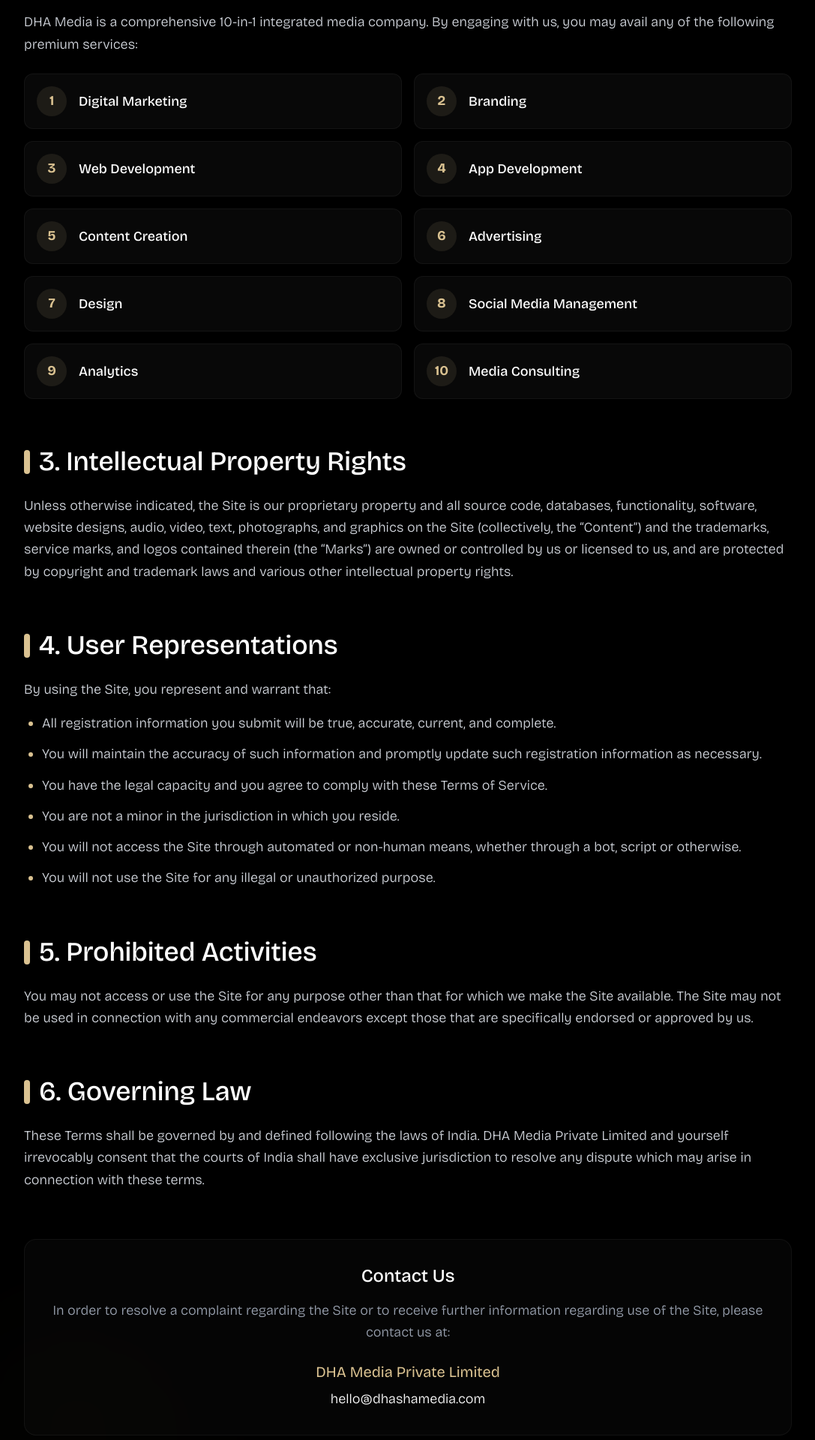
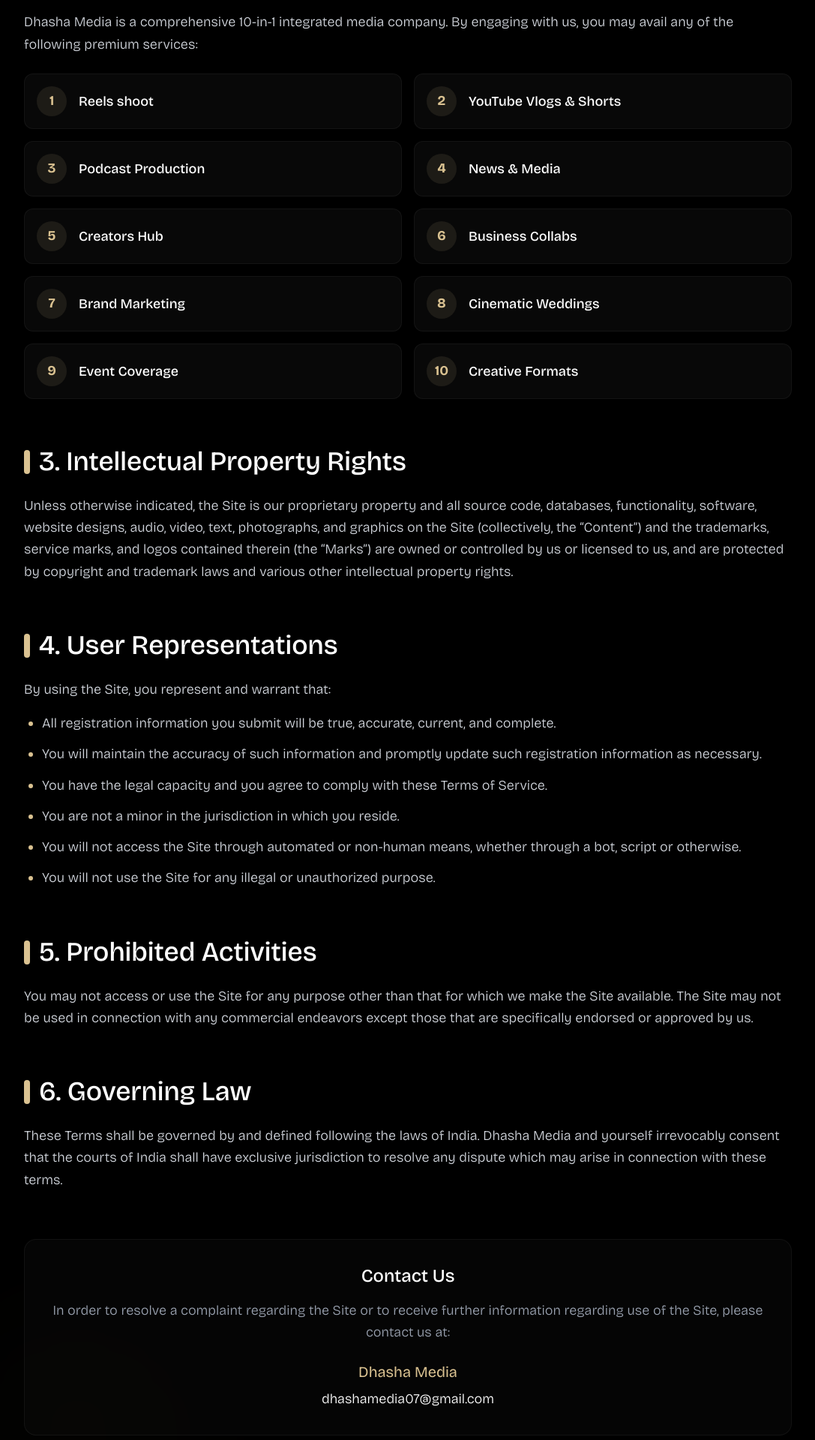
Before and after one commit to ckr-redlinedatavault/redlix-dhasha, a Next.js app: page /terms in a window 1280 px wide. Shown: the part 840-2760 px from the top of the page at 75% size, without its empty margins (96-1183 px from the left). Built offline with nearby package versions, Linux system fonts and the light colour scheme.

Commit message:
Update page.tsx

```diff
--- a/app/terms/page.tsx
+++ b/app/terms/page.tsx
@@ -35,7 +35,7 @@
                         <section className="bg-white/5 p-8 rounded-2xl border border-white/10 backdrop-blur-sm hover:border-[#DAC291]/30 transition-colors duration-500">
                             <h2 className="text-white text-2xl font-bold mb-4">1. Agreement to Terms</h2>
                             <p>
-                                These Terms of Service constitute a legally binding agreement made between you, whether personally or on behalf of an entity (“you”) and <strong className="text-white">DHA Media Private Limited</strong> ("DHA Media", "we", "us", or "our"), concerning your access to and use of the <a href="https://www.dhashamedia.com/" className="text-[#DAC291] hover:underline decoration-[#DAC291]/50 underline-offset-4">https://www.dhashamedia.com/</a> website as well as any other media form, media channel, mobile website or mobile application related, linked, or otherwise connected thereto (collectively, the “Site”).
+                                These Terms of Service constitute a legally binding agreement made between you, whether personally or on behalf of an entity (“you”) and <strong className="text-white">Dhasha Media</strong> ("Dhasha Media", "we", "us", or "our"), concerning your access to and use of the <a href="https://www.dhashamedia.com/" className="text-[#DAC291] hover:underline decoration-[#DAC291]/50 underline-offset-4">https://www.dhashamedia.com/</a> website as well as any other media form, media channel, mobile website or mobile application related, linked, or otherwise connected thereto (collectively, the “Site”).
                             </p>
                             <p className="mt-4">
                                 By accessing the Site, you confirm that you have read, understood, and agreed to be bound by all of these Terms of Service. If you do not agree with all of these terms, then you are expressly prohibited from using the Site and must discontinue use immediately.
@@ -49,21 +49,21 @@
                                 2. Our Services
                             </h2>
                             <p className="mb-6">
-                                DHA Media is a comprehensive 10-in-1 integrated media company. By engaging with us, you may avail any of the following premium services:
+                                Dhasha Media is a comprehensive 10-in-1 integrated media company. By engaging with us, you may avail any of the following premium services:
                             </p>
 
                             <div className="grid grid-cols-1 md:grid-cols-2 gap-4">
                                 {[
-                                    "Digital Marketing",
-                                    "Branding",
-                                    "Web Development",
-                                    "App Development",
-                                    "Content Creation",
-                                    "Advertising",
-                                    "Design",
-                                    "Social Media Management",
-                                    "Analytics",
-                                    "Media Consulting"
+                                    "Reels shoot",
+                                    "YouTube Vlogs & Shorts",
+                                    "Podcast Production",
+                                    "News & Media",
+                                    "Creators Hub",
+                                    "Business Collabs",
+                                    "Brand Marketing",
+                                    "Cinematic Weddings",
+                                    "Event Coverage",
+                                    "Creative Formats"
                                 ].map((service, index) => (
                                     <div key={index} className="flex items-center gap-4 p-4 rounded-xl bg-white/[0.03] border border-white/5 hover:bg-white/[0.05] hover:border-[#DAC291]/30 transition-all duration-300 group">
                                         <div className="w-10 h-10 rounded-full bg-[#DAC291]/10 flex items-center justify-center text-[#DAC291] font-bold group-hover:bg-[#DAC291] group-hover:text-black transition-all">
@@ -121,7 +121,7 @@
                                 6. Governing Law
                             </h2>
                             <p>
-                                These Terms shall be governed by and defined following the laws of India. DHA Media Private Limited and yourself irrevocably consent that the courts of India shall have exclusive jurisdiction to resolve any dispute which may arise in connection with these terms.
+                                These Terms shall be governed by and defined following the laws of India. Dhasha Media and yourself irrevocably consent that the courts of India shall have exclusive jurisdiction to resolve any dispute which may arise in connection with these terms.
                             </p>
                         </section>
 
@@ -132,8 +132,8 @@
                                 In order to resolve a complaint regarding the Site or to receive further information regarding use of the Site, please contact us at:
                             </p>
                             <div className="flex flex-col items-center gap-2">
-                                <strong className="text-xl text-[#DAC291]">DHA Media Private Limited</strong>
-                                <a href="mailto:hello@dhashamedia.com" className="text-white hover:text-[#DAC291] transition-colors">hello@dhashamedia.com</a>
+                                <strong className="text-xl text-[#DAC291]">Dhasha Media</strong>
+                                <a href="mailto:dhashamedia07@gmail.com" className="text-white hover:text-[#DAC291] transition-colors">dhashamedia07@gmail.com</a>
                             </div>
                         </section>
 
```
